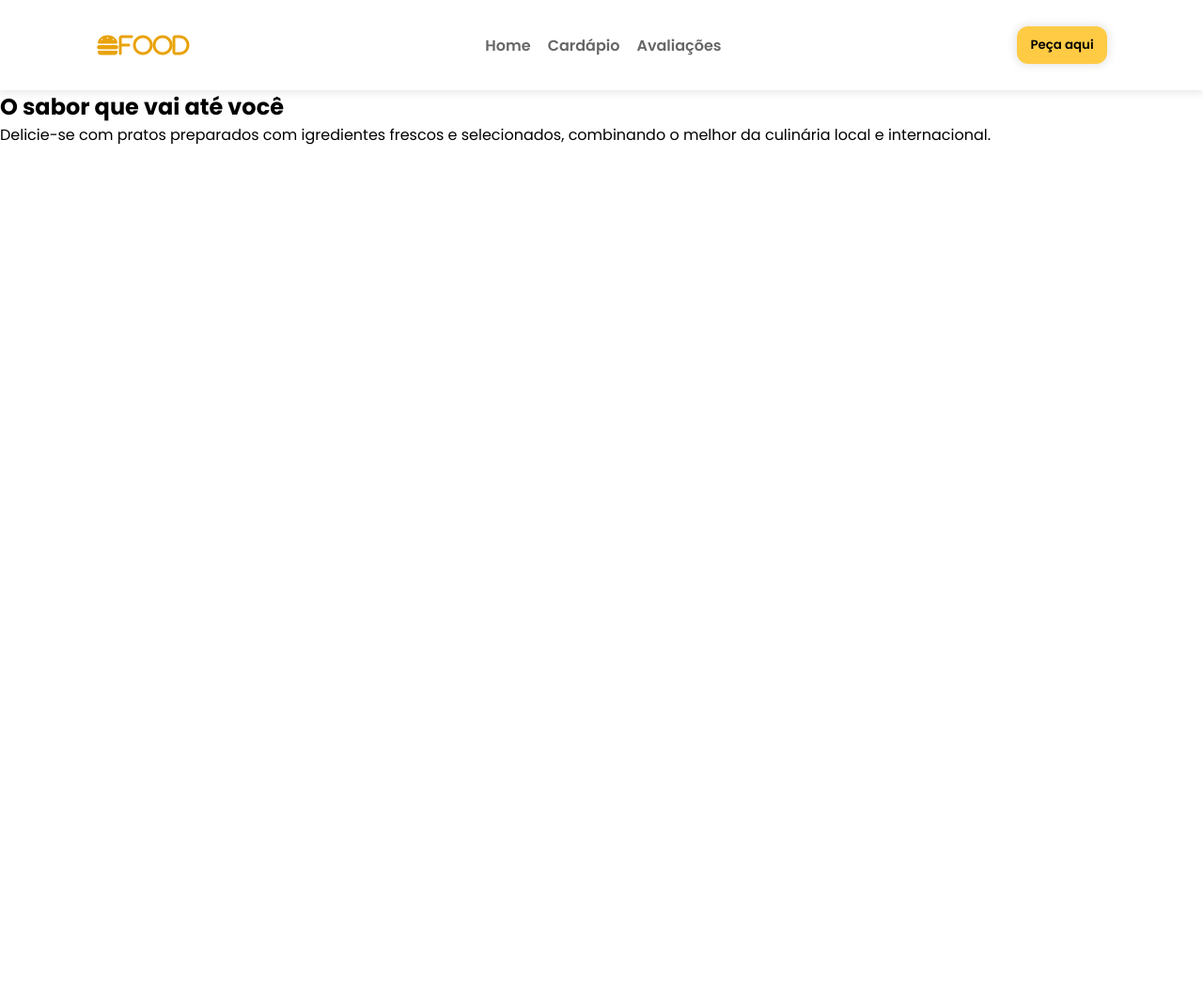
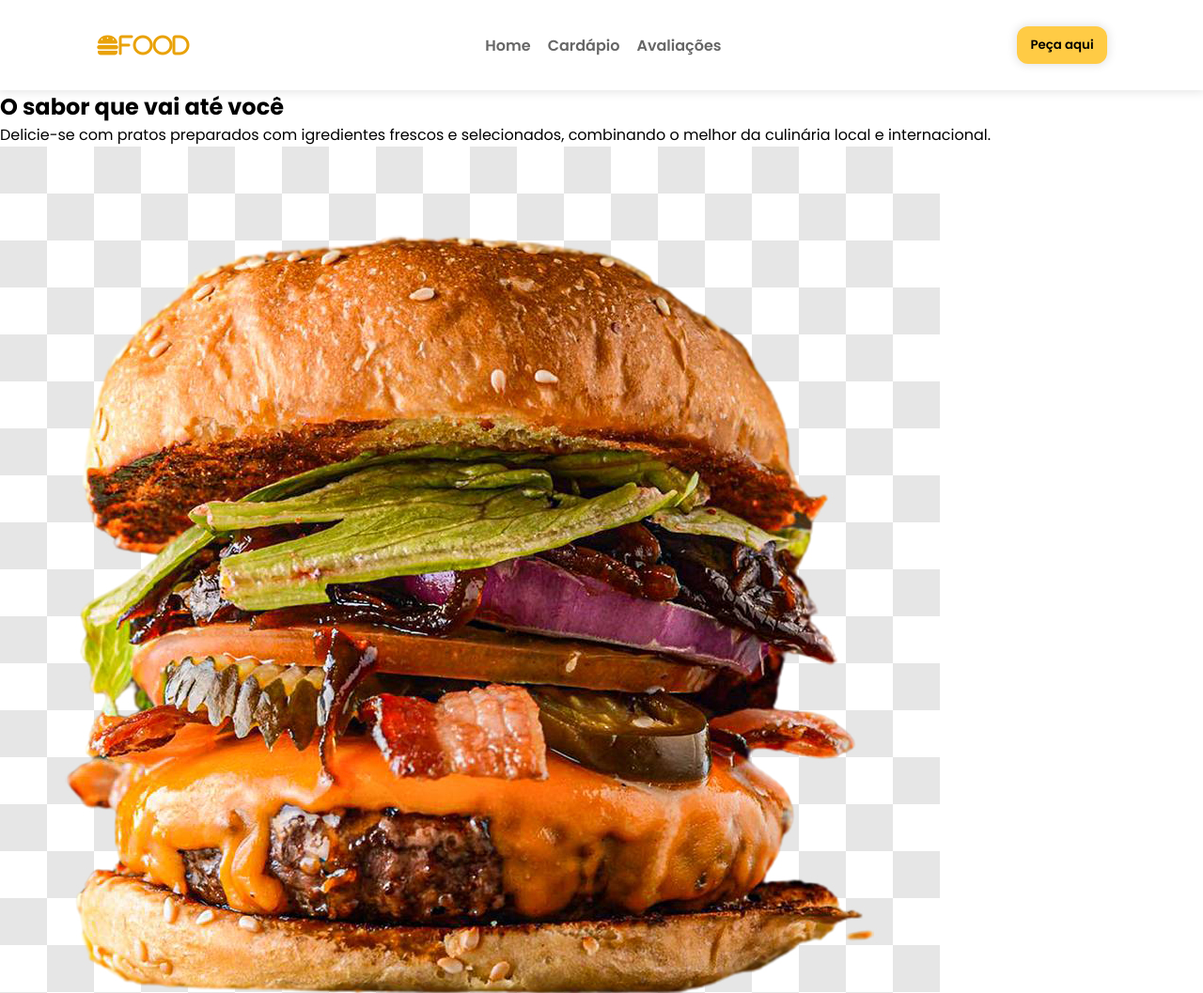
Before and after one commit to ThiegoFerreira/Projeto_Hamburgueria, a plain HTML site: page LandingPage/index.html in a window 1280 px wide. Shown: the top 1057 px of the page at 94% size. Before the commit the page ends 800 px from the top, so only its background shows below. Drawn offline with Linux system fonts and the light colour scheme.

Commit message:
Atividade Atualização

```diff
--- a/LandingPage/index.html
+++ b/LandingPage/index.html
@@ -29,6 +29,9 @@
                 <p class="descricao">
                     Delicie-se com pratos preparados com igredientes frescos e selecionados, combinando o melhor da culinária local e internacional.
                 </p>
+                <div>
+                    <img src="src/imagens/10000413.jpg" alt="">
+                </div>
             </div>
 
         </section>
```
Also changed, not shown: LandingPage/src/imagens/10000413.jpg (added).
